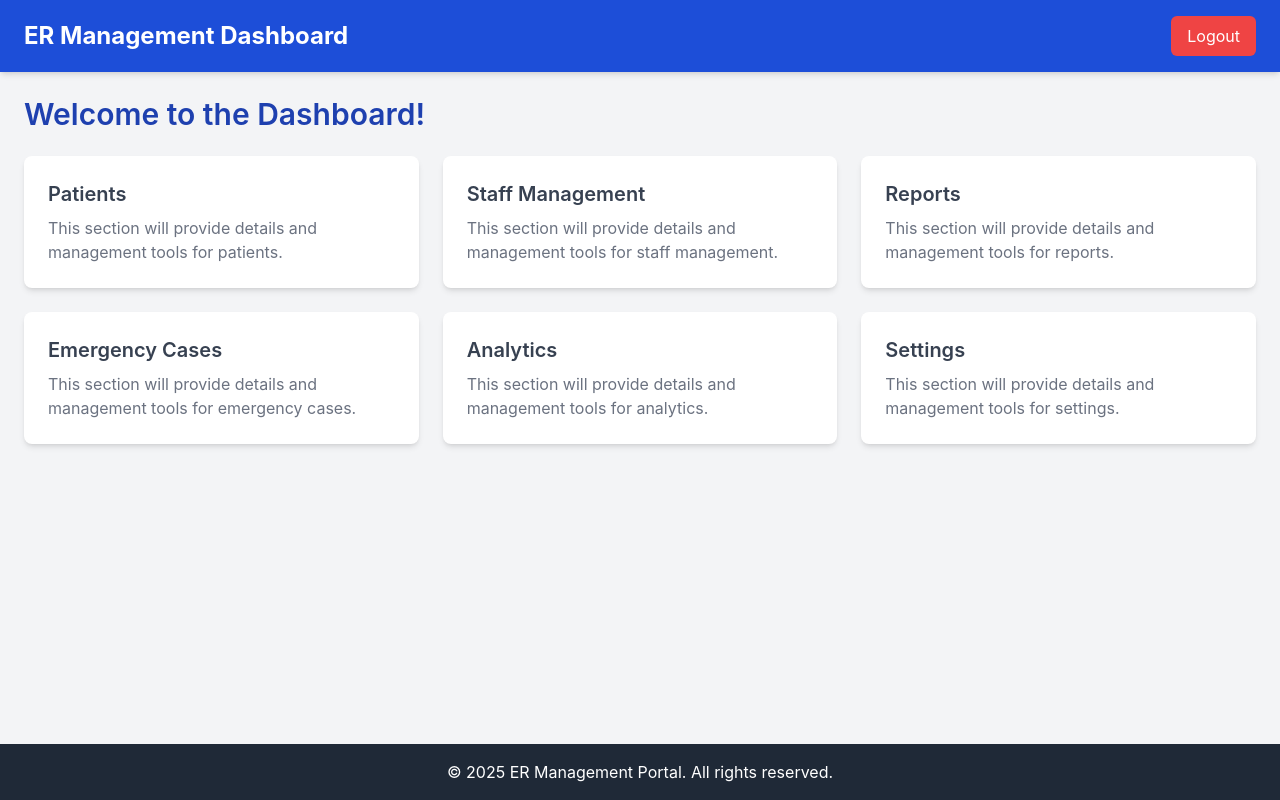
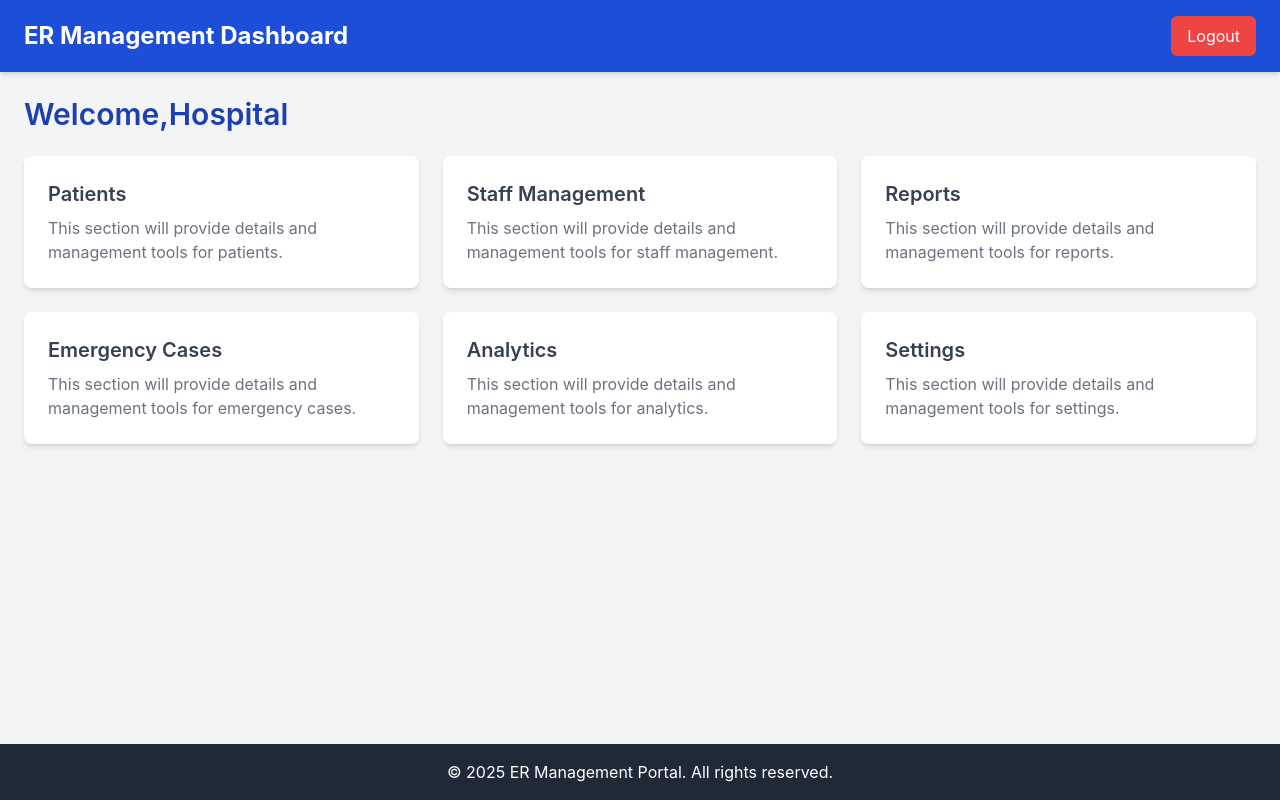
Before and after one commit to Gopika-3747/smart-er2, a Next.js app: page /dashboard in a window 1280 px wide. Built offline with nearby package versions, Linux system fonts and the light colour scheme; sample sign-in values are in the browser's storage.

Commit message:
dashboard updation

```diff
--- a/src/app/backend/server.js
+++ b/src/app/backend/server.js
@@ -54,13 +54,16 @@ app.post('/api/login', async (req, res) => {
       return res.status(400).json({ message: 'Invalid password' });
     }
 
-    res.status(200).json({ message: 'Login successful', user });
+    res.status(200).json({ message: 'Login successful', user: {
+      hospitalName: user.hospitalName,
+    }, });
+
+
   } catch (err) {
     console.error('Error during login:', err);
     res.status(500).json({ message: 'An error occurred. Please try again.' });
   }
 });
-
 app.post('/api/register', async (req, res) => {
   const { userID, firstName, lastName, email, role, password, hospitalName, supervisorId, supervisorPassword } = req.body;
 
--- a/src/app/dashboard/page.js
+++ b/src/app/dashboard/page.js
@@ -7,10 +7,13 @@ import useAuth from '@/hooks/useAuth';
 const Dashboard = () => {
   const router = useRouter();
   const { isAuthenticated, isLoading } = useAuth();
+  localStorage.getItem('userName') || 'User';
+  const hospitalName = localStorage.getItem('hospitalName') || 'Hospital';
 
 
   const handleLogout = () => {
     localStorage.removeItem('isAuthenticated');
+    localStorage.removeItem('hospitalName');
     alert('Logged out successfully!');
     router.push('/');
   };
@@ -46,8 +49,9 @@ const Dashboard = () => {
 
       {/* Main Content */}
       <main className="flex-grow container mx-auto p-6">
-        <h2 className="text-3xl font-semibold text-blue-800 mb-6">Welcome to the Dashboard!</h2>
-
+        <div className="mb-6">
+        <h2 className="text-3xl font-semibold text-blue-800 mb-6">Welcome,{hospitalName}</h2>
+        </div>
         <div className="grid grid-cols-1 md:grid-cols-2 lg:grid-cols-3 gap-6">
           {/* Dummy Cards */}
           {['Patients', 'Staff Management', 'Reports', 'Emergency Cases', 'Analytics', 'Settings'].map((item, index) => (
--- a/src/app/page.js
+++ b/src/app/page.js
@@ -59,6 +59,8 @@ const Login = () => {
       const data = await response.json();
       console.log('Login successful:', data);
       localStorage.setItem('isAuthenticated', 'true');
+      localStorage.setItem('userName', data.user.name);
+      localStorage.setItem('hospitalName', data.user.hospitalName)
       router.push('/dashboard');
     } catch (err) {
       console.error('Error during login:', err);
```
